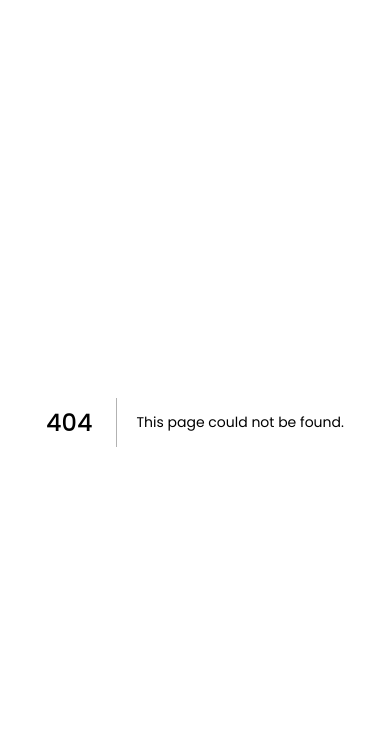
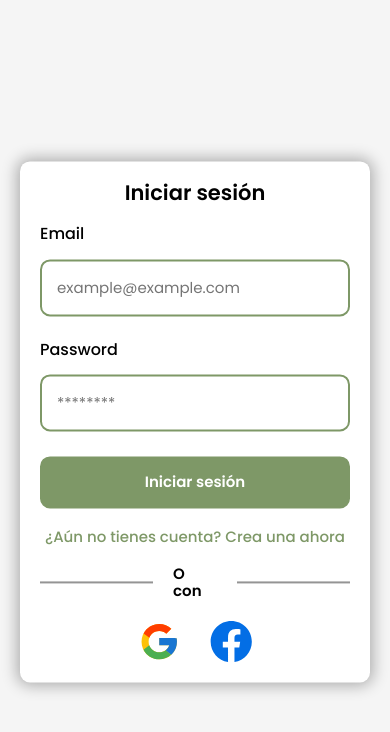
Before and after one commit to AlejandroMorales-s/forniture-ecommerce, a Next.js app: page /login in a window 390 px wide. Before the commit this address had no page. Shown: the top 732 px of the page. Built offline with nearby package versions, Linux system fonts and the light colour scheme.

Commit message:
add: login form mobile

```diff
--- a/components/forms/Input.jsx
+++ b/components/forms/Input.jsx
@@ -1,7 +1,10 @@
 import {Field} from "formik"
 
-export default function Input({type,name, placeholder}) {
+export default function Input({type,name, placeholder, label}) {
     return (
-        <Field className="bg-gray-100 dark:bg-gray-700 p-3" type={type} name={name} placeholder={placeholder}/>
+        <div className="input-form-container">
+            <label>{label}</label>
+            <Field className="bg-gray-100 dark:bg-gray-700 p-3" type={type} name={name} placeholder={placeholder}/>
+        </div>
     )
 }
--- a/components/forms/LoginForm.jsx
+++ b/components/forms/LoginForm.jsx
@@ -5,11 +5,12 @@ export default function CustomForm({children, initialValues,onSubmit, buttonText
         <Formik initialValues={initialValues} onSubmit={onSubmit}>
             {({isSubmitting,status})=>(
                 <>
-                    <Form className="flex flex-col gap-5 w-1/2 mx-auto bg-white dark:bg-gray-800 shadow-md p-5 rounded-md">
+                    <Form className="form">
                         {children}
-                        <button className="bg-sky-300 text-sky-900 px-5 py-3 rounded-md disabled:bg-gray-500 disabled:text-white" disabled={isSubmitting}>{buttonText}</button>
+                        <button className="form-button" disabled={isSubmitting}>{buttonText}</button>
                     </Form>
-                    {status?.success&&<div className="bg-green-300 text-green-900 w-1/2 mx-auto mt-10 p-3 rounded-md">{status?.message}</div>}
+                    {//{status?.success&&<div className="bg-green-300 text-green-900 w-1/2 mx-auto mt-10 p-3 rounded-md">{status?.message}</div>}
+                    }
                 </>
             )}
         </Formik>
--- /dev/null
+++ b/components/forms/SocialMediaButtons.jsx
@@ -0,0 +1,18 @@
+import {FcGoogle} from 'react-icons/fc'
+import {FaFacebook} from 'react-icons/fa'
+
+export default function SocialMediaButtons() {
+    return (
+        <div className='social-media-buttons-container'>
+            <div className='social-media-buttons-title'>
+                <div></div>
+                <p>O con</p>
+                <div></div>
+            </div>
+            <div className='social-media-buttons'>
+                <FcGoogle className='social-media-icon'/>
+                <FaFacebook className='social-media-icon'/>
+            </div>
+        </div>
+    )
+}
--- /dev/null
+++ b/pages/login.jsx
@@ -0,0 +1,31 @@
+
+import Link from "next/link";
+import Input from "../components/forms/Input";
+import CustomForm from "../components/forms/LoginForm";
+import SocialMediaButtons from "../components/forms/SocialMediaButtons";
+
+export default function login() {
+    const handleLogin = (data, {setSubmitting}) => {
+
+    }
+    return (
+        <div className="form-container">
+            <h2>Iniciar sesión</h2>
+            <CustomForm
+                initialValues={{
+                    email: "",
+                    password:""
+                }}
+                onSubmit={handleLogin}
+                buttonText="Iniciar sesión"
+            >
+                <Input type="email" placeholder="example@example.com" name="email" label="Email"/>
+                <Input type="password" placeholder="********" name="password" label="Password"/>
+            </CustomForm>
+            <Link href="/signup">
+                <p className="form-link">¿Aún no tienes cuenta? Crea una ahora</p>
+            </Link>
+            <SocialMediaButtons/>
+        </div>
+    )
+}
--- a/sass/App.scss
+++ b/sass/App.scss
@@ -13,3 +13,5 @@
 @import './layout/home/products.scss';
 @import './layout/searchInput.scss';
 @import './layout/navbarMobile.scss';
+@import './layout/forms/form.scss';
+@import './layout/forms/socialMediaButtons.scss';
--- a/sass/base/globals.scss
+++ b/sass/base/globals.scss
@@ -17,6 +17,7 @@ body{
 @each $tag, $size in $mobileFontSize {
     #{$tag}{
         font-size: #{$size}rem;
+        margin: 0;
     }
 }
 img{
@@ -30,3 +31,19 @@ a{
 ul{
     list-style: none;
 }
+input{
+    padding: 1.5rem;
+    border: none;
+    border-radius: 1rem;
+    -webkit-border-radius: 1rem;
+    -moz-border-radius: 1rem;
+    -ms-border-radius: 1rem;
+    -o-border-radius: 1rem;
+    border: 2px solid $greenPrimary;
+    font-size: 1.5rem;
+    &:focus{
+        outline: 2px solid transparent;
+        outline-offset: 2px;
+        border: 2px solid $greenPrimary
+    }
+}
--- a/sass/base/mixins.scss
+++ b/sass/base/mixins.scss
@@ -21,13 +21,13 @@
     }
 }
 
-@mixin btn {
-    border: 2.5px solid $primary;
-    color: $lightGray;
+@mixin primary-btn {
+    border: 2px solid $greenPrimary;
+    color: $white;
     font-weight: $semiBold;
-    font-size: 1.6rem;
+    font-size: 1.5rem;
     padding: calc($spacing / 4) calc($spacing / 2);
-    background-color: $primary;
+    background-color: $greenPrimary;
     border-radius: 1rem;
     -webkit-border-radius: 1rem;
     -moz-border-radius: 1rem;
@@ -37,28 +37,27 @@
     &:hover{
         background-color: transparent;
         cursor: pointer;
-        color: $primary;
+        color: $greenPrimary;
     }
 }
 
 @mixin secondary-btn {
-    border: 2px solid $primary;
-    color: $primary;
+    border: 2px solid $greenPrimary;
+    color: $greenPrimary;
     font-weight: $semiBold;
     padding: calc($spacing/ 4) calc($spacing/ 2);
     background-color: transparent;
-    border-radius: 0.5rem;
-    -webkit-border-radius: 0.5rem;
-    -moz-border-radius: 0.5rem;
-    -ms-border-radius: 0.5rem;
-    -o-border-radius: 0.5rem;
-    font-size: 1.8rem;
-    max-width: fit-content;
+    border-radius: 1rem;
+    -webkit-border-radius: 1rem;
+    -moz-border-radius: 1rem;
+    -ms-border-radius: 1rem;
+    -o-border-radius: 1rem;
+    font-size: 1.5rem;
     @include transition(all);
     &:hover{
-        background-color: $primary;
+        background-color: $greenPrimary;
         cursor: pointer;
-        color: $lightGray;
+        color: $white;
     }
 }
 
--- a/sass/base/variables.scss
+++ b/sass/base/variables.scss
@@ -31,4 +31,5 @@ $mobileFontSize:
     "h3" 1.8,
     "p" 1.5,
     "li" 1.5,
-    "a" 1.5;
+    "a" 1.5,
+    "label" 1.6;
--- /dev/null
+++ b/sass/layout/forms/form.scss
@@ -0,0 +1,45 @@
+.form-container{
+    padding: 2rem;
+    @include box-shadow;
+    position: absolute;
+    width: calc(100% - 4rem);
+    top: 50%;
+    left: 50%;
+    transform: translate(-50%, -50%);
+    -webkit-transform: translate(-50%, -50%);
+    -moz-transform: translate(-50%, -50%);
+    -ms-transform: translate(-50%, -50%);
+    -o-transform: translate(-50%, -50%);
+    border-radius: 1rem;
+    -webkit-border-radius: 1rem;
+    -moz-border-radius: 1rem;
+    -ms-border-radius: 1rem;
+    -o-border-radius: 1rem;
+    display: flex;
+    flex-direction: column;
+    align-items: center;
+    background-color: $white;
+    gap: 2rem;
+    .form-link{
+        color: $greenPrimary;
+        font-weight: $medium;
+    }
+}
+.form{
+    display: flex;
+    flex-direction: column;
+    background-color: transparent;
+    gap: 2.5rem;
+    width: 100%;
+    .input-form-container{
+        display: flex;
+        flex-direction: column;
+        gap: 1.5rem;
+        label{
+            font-weight: $medium;
+        }
+    }
+    .form-button{
+        @include primary-btn;
+    }
+}
--- /dev/null
+++ b/sass/layout/forms/socialMediaButtons.scss
@@ -0,0 +1,31 @@
+.social-media-buttons-container{
+    display: flex;
+    flex-direction: column;
+    gap: 2rem;
+    width: 100%;
+    .social-media-buttons-title{
+        display: flex;
+        gap: 2rem;
+        align-items: center;
+        div{
+            border-top: 2px solid $darkGray;
+            width: 100%;
+        }
+        p{
+            font-weight: $semiBold;
+            width: 12.02rem;
+        }
+    }
+    .social-media-buttons{
+        display: flex;
+        align-items: center;
+        justify-content: center;
+        gap: 3rem;
+        .social-media-icon{
+            font-size: 4.25rem;
+            &:last-of-type{
+                color: #036ee5;
+            }
+        }
+    }
+}
--- a/sass/layout/searchInput.scss
+++ b/sass/layout/searchInput.scss
@@ -8,17 +8,10 @@
         -moz-border-radius: 3.5rem;
         -ms-border-radius: 3.5rem;
         -o-border-radius: 3.5rem;
-        border: none;
         width: 100%;
         @include box-shadow;
-        font-size: 1.5rem;
         @include transition(all);
         border: 2px solid $white;
-        &:focus{
-            outline: 2px solid transparent;
-            outline-offset: 2px;
-            border: 2px solid $greenPrimary
-        }
     }
     .search-input-icon{
         position: absolute;
```
